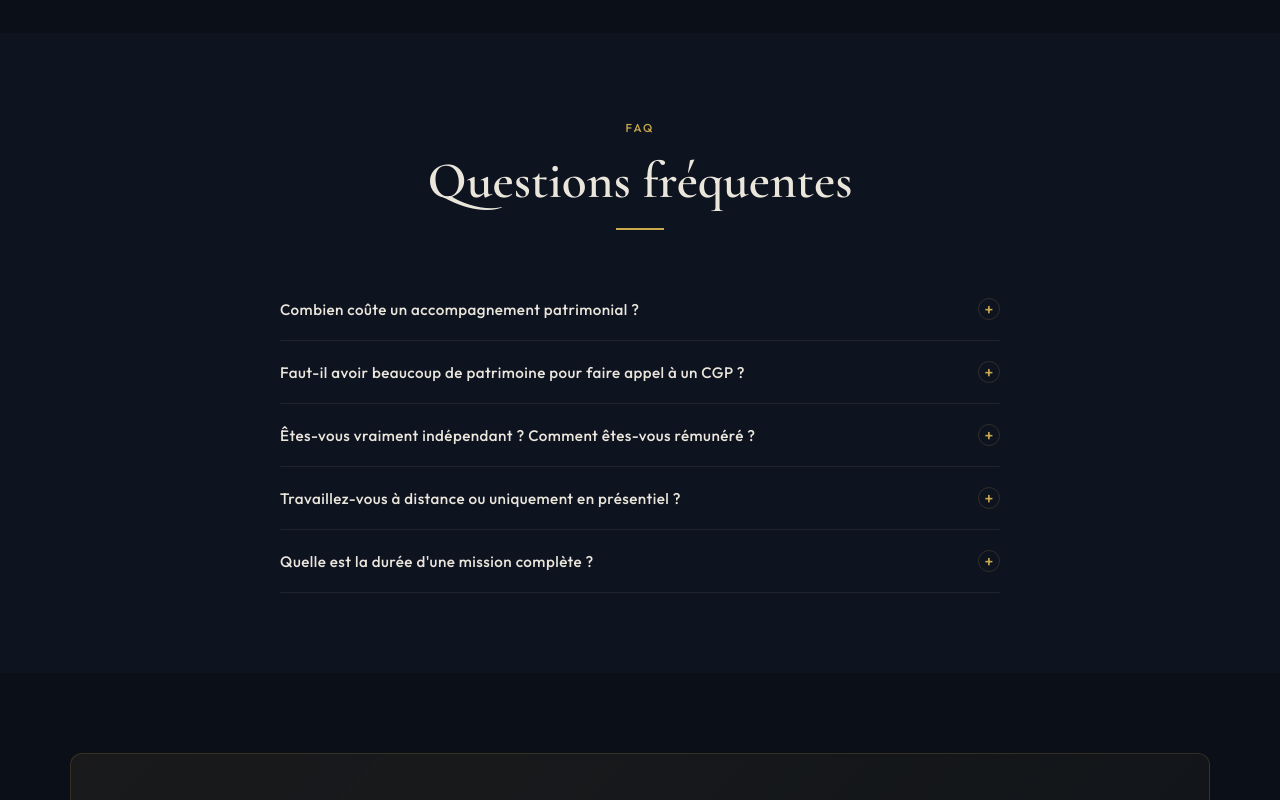
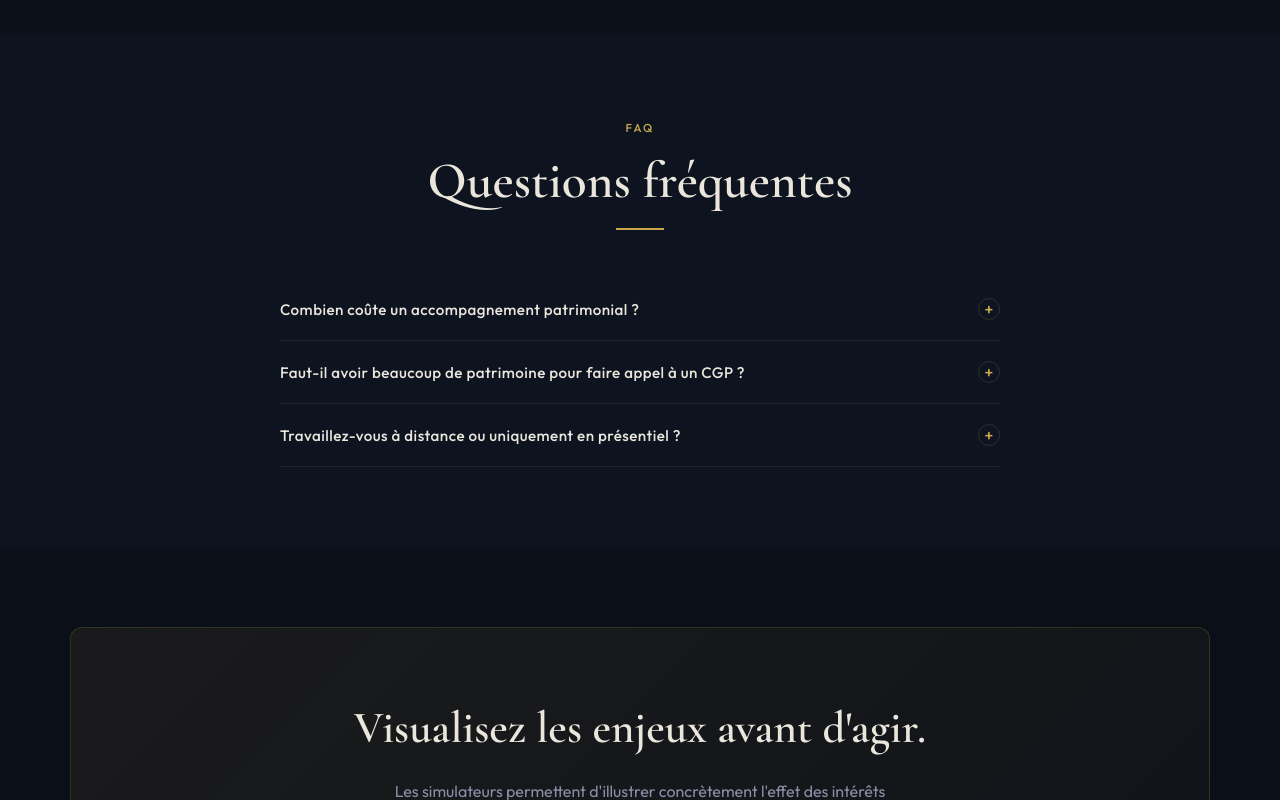
Before and after one commit to p3bc4k3/CGP, a plain HTML site: page pourquoi-cgp.html in a window 1280 px wide. Shown: the part 2947-3747 px from the top of the page. Drawn offline with nearby package versions, Linux system fonts and the light colour scheme.

Commit message:
fix: corrective

```diff
--- a/pourquoi-cgp.html
+++ b/pourquoi-cgp.html
@@ -20,7 +20,7 @@
     </a>
     <ul class="nav-links" role="list">
       <li><a href="index.html" class="nav-link">Accueil</a></li>
-      <li><a href="pourquoi-cgp.html" class="nav-link active">Pourquoi un CGP ?</a></li>
+      <li><a href="pourquoi-cgp.html" class="nav-link">Pourquoi un CGP ?</a></li>
       <li><a href="simulateurs.html" class="nav-link">Simulateurs</a></li>
       <li><a href="a-propos.html" class="nav-link">À propos</a></li>
     </ul>
@@ -114,7 +114,7 @@
           <tr>
             <td>Objectivité du conseil</td>
             <td class="cross">Orienté produits maison</td>
-            <td class="check">✓ Conseil rémunéré par honoraires</td>
+            <td class="check">✓ Orienté intérêts du client</td>
           </tr>
           <tr>
             <td>Vision globale</td>
@@ -232,7 +232,7 @@
         </button>
         <div class="faq-answer" id="faq-1">
           <div class="faq-answer-inner">
-            La mission (bilan, rapport, mise en œuvre) est facturée par honoraires transparents, définis en amont selon la complexité du dossier. Aucune rémunération cachée sur les produits conseillés. Une grille tarifaire détaillée vous est communiquée avant toute décision.
+            La mission (bilan, rapport, mise en œuvre) est facturée par honoraires transparents, définis en amont selon la complexité du dossier. Aucune rémunération cachée sur les produits conseillés.
           </div>
         </div>
       </div>
@@ -250,37 +250,13 @@
       </div>
 
       <div class="faq-item reveal" role="listitem">
-        <button class="faq-question" aria-expanded="false" aria-controls="faq-3">
-          Êtes-vous vraiment indépendant ? Comment êtes-vous rémunéré ?
-          <span class="faq-icon" aria-hidden="true">+</span>
-        </button>
-        <div class="faq-answer" id="faq-3">
-          <div class="faq-answer-inner">
-            J'exerce en qualité d'agent commercial, enregistré au RSAC de Béziers (N° 831 889 670). Je suis rémunéré exclusivement par honoraires facturés directement à mes clients. Je refuse les rétrocommissions sur les produits conseillés : mon intérêt financier n'est jamais lié au produit que vous souscrivez.
-          </div>
-        </div>
-      </div>
-
-      <div class="faq-item reveal" role="listitem">
         <button class="faq-question" aria-expanded="false" aria-controls="faq-4">
           Travaillez-vous à distance ou uniquement en présentiel ?
           <span class="faq-icon" aria-hidden="true">+</span>
         </button>
         <div class="faq-answer" id="faq-4">
           <div class="faq-answer-inner">
-            Les deux. J'accompagne des clients dans toute la France principalement en visioconférence (Zoom, Teams). Pour les dossiers complexes ou les clients basés en région, des déplacements ponctuels peuvent être organisés.
-          </div>
-        </div>
-      </div>
-
-      <div class="faq-item reveal" role="listitem">
-        <button class="faq-question" aria-expanded="false" aria-controls="faq-5">
-          Quelle est la durée d'une mission complète ?
-          <span class="faq-icon" aria-hidden="true">+</span>
-        </button>
-        <div class="faq-answer" id="faq-5">
-          <div class="faq-answer-inner">
-            Entre le premier entretien et la remise du rapport de préconisations, comptez en général 3 à 6 semaines selon la complexité du dossier. La mise en œuvre s'étale ensuite sur 1 à 3 mois. Le suivi annuel commence dès la première année suivant la mise en place.
+            Les deux. J'accompagne des clients dans toute la France principalement en visioconférence (Zoom, Google Meet, Teams). Pour les dossiers complexes ou les clients basés en région, des déplacements ponctuels peuvent être organisés.
           </div>
         </div>
       </div>
```
Also changed, not shown: a-propos.html (+1 -1 lines), index.html (+2 -2 lines), mentions-legales.html (+2 -2 lines), simulateurs.html (+1 -1 lines).
